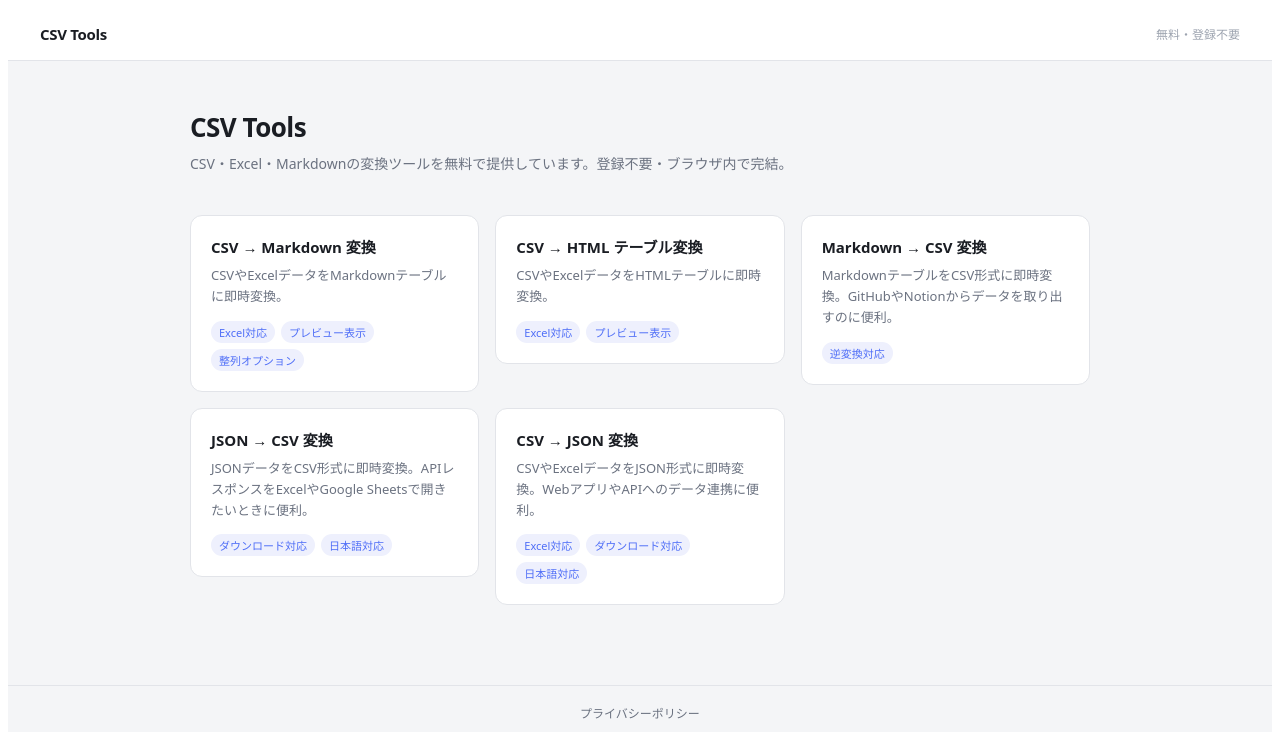
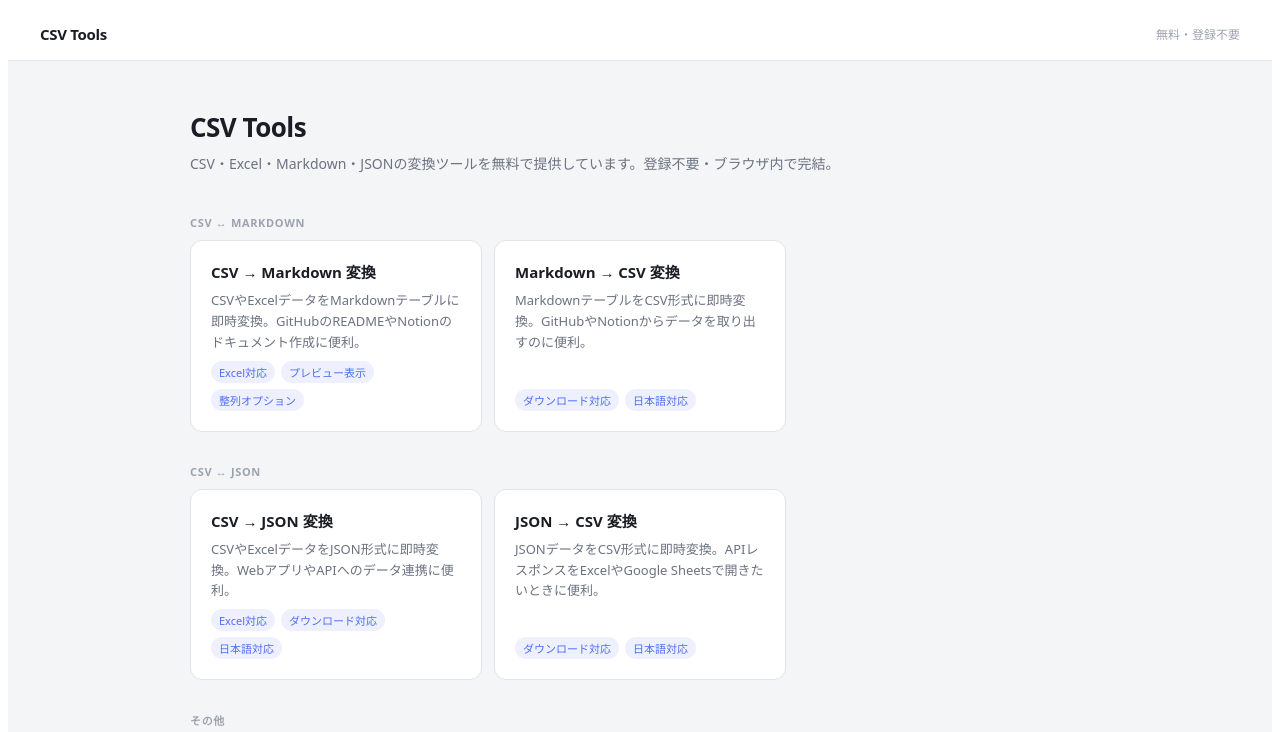
Before and after one commit to KouEgg/csv-to-markdown, a Next.js app: page / in a window 1280 px wide. Shown: the top 732 px of the page. Built offline with nearby package versions, Linux system fonts and the light colour scheme.

Commit message:
adjust top page

```diff
--- a/app/page.js
+++ b/app/page.js
@@ -3,27 +3,35 @@ import Link from "next/link";
 export const metadata = {
   title: "CSV Tools | 無料オンライン変換ツール集",
   description:
-    "CSV・Excel・Markdownの変換ツールを無料で提供しています。登録不要・ブラウザ内で完結。",
+    "CSV・Excel・Markdown・JSONの変換ツールを無料で提供しています。登録不要・ブラウザ内で完結。",
 };
 
-const tools = [
+const sections = [
+  {
+    label: "CSV ↔ Markdown",
+    tools: [
       {
         href: "/csv-to-markdown",
         title: "CSV → Markdown 変換",
-    description: "CSVやExcelデータをMarkdownテーブルに即時変換。",
+        description: "CSVやExcelデータをMarkdownテーブルに即時変換。GitHubのREADMEやNotionのドキュメント作成に便利。",
         badges: ["Excel対応", "プレビュー表示", "整列オプション"],
-  },
-  {
-    href: "/csv-to-html",
-    title: "CSV → HTML テーブル変換",
-    description: "CSVやExcelデータをHTMLテーブルに即時変換。",
-    badges: ["Excel対応", "プレビュー表示"],
       },
       {
         href: "/markdown-to-csv",
         title: "Markdown → CSV 変換",
         description: "MarkdownテーブルをCSV形式に即時変換。GitHubやNotionからデータを取り出すのに便利。",
-    badges: ["逆変換対応"],
+        badges: ["ダウンロード対応", "日本語対応"],
+      },
+    ],
+  },
+  {
+    label: "CSV ↔ JSON",
+    tools: [
+      {
+        href: "/csv-to-json",
+        title: "CSV → JSON 変換",
+        description: "CSVやExcelデータをJSON形式に即時変換。WebアプリやAPIへのデータ連携に便利。",
+        badges: ["Excel対応", "ダウンロード対応", "日本語対応"],
       },
       {
         href: "/json-to-csv",
@@ -31,11 +39,18 @@ const tools = [
         description: "JSONデータをCSV形式に即時変換。APIレスポンスをExcelやGoogle Sheetsで開きたいときに便利。",
         badges: ["ダウンロード対応", "日本語対応"],
       },
+    ],
+  },
   {
-    href: "/csv-to-json",
-    title: "CSV → JSON 変換",
-    description: "CSVやExcelデータをJSON形式に即時変換。WebアプリやAPIへのデータ連携に便利。",
-    badges: ["Excel対応", "ダウンロード対応", "日本語対応"],
+    label: "その他",
+    tools: [
+      {
+        href: "/csv-to-html",
+        title: "CSV → HTML テーブル変換",
+        description: "CSVやExcelデータをHTMLテーブルに即時変換。Webページへの埋め込みに便利。",
+        badges: ["Excel対応", "プレビュー表示"],
+      },
+    ],
   },
 ];
 
@@ -43,7 +58,6 @@ export default function Home() {
   return (
     <div style={{ minHeight: "100vh", background: "#f4f5f7", fontFamily: "system-ui, sans-serif" }}>
 
-      {/* ナビゲーションバー */}
       <header style={{ background: "#fff", borderBottom: "1px solid #e2e4e9", padding: "0 32px", height: "52px", display: "flex", alignItems: "center", justifyContent: "space-between" }}>
         <span style={{ fontSize: "15px", fontWeight: 700, color: "#1a1d23", letterSpacing: "-0.02em" }}>
           CSV Tools
@@ -53,32 +67,33 @@ export default function Home() {
 
       <main style={{ maxWidth: "900px", margin: "0 auto", padding: "48px 24px 80px" }}>
 
-        {/* タイトル */}
         <div style={{ marginBottom: "40px" }}>
           <h1 style={{ fontSize: "26px", fontWeight: 700, color: "#1a1d23", margin: "0 0 8px", letterSpacing: "-0.02em" }}>
             CSV Tools
           </h1>
           <p style={{ fontSize: "14px", color: "#6b7280", margin: 0, lineHeight: 1.6 }}>
-            CSV・Excel・Markdownの変換ツールを無料で提供しています。登録不要・ブラウザ内で完結。
+            CSV・Excel・Markdown・JSONの変換ツールを無料で提供しています。登録不要・ブラウザ内で完結。
           </p>
         </div>
 
-        {/* ツール一覧 */}
-        <div style={{ display: "grid", gridTemplateColumns: "repeat(auto-fill, minmax(280px, 1fr))", gap: "16px" }}>
-          {tools.map((tool) => (
-            <Link
-              key={tool.href}
-              href={tool.href}
-              style={{ textDecoration: "none" }}
-            >
+        <div style={{ display: "flex", flexDirection: "column", gap: "32px" }}>
+          {sections.map((section) => (
+            <div key={section.label}>
+              <p style={{ fontSize: "11px", fontWeight: 600, color: "#9ca3af", letterSpacing: "0.06em", textTransform: "uppercase", margin: "0 0 10px" }}>
+                {section.label}
+              </p>
+              <div style={{ display: "grid", gridTemplateColumns: "repeat(auto-fill, minmax(280px, 1fr))", gap: "12px" }}>
+                {section.tools.map((tool) => (
+                  <Link key={tool.href} href={tool.href} style={{ textDecoration: "none" }}>
                     <div className="tool-card" style={{
                       background: "#fff", border: "0.5px solid #e2e4e9", borderRadius: "12px",
                       padding: "20px", cursor: "pointer", transition: "border-color 0.15s",
+                      display: "flex", flexDirection: "column", gap: "8px", height: "100%", boxSizing: "border-box",
                     }}>
-                <h2 style={{ fontSize: "15px", fontWeight: 700, color: "#1a1d23", margin: "0 0 8px" }}>
+                      <h2 style={{ fontSize: "15px", fontWeight: 700, color: "#1a1d23", margin: 0 }}>
                         {tool.title}
                       </h2>
-                <p style={{ fontSize: "13px", color: "#6b7280", margin: "0 0 14px", lineHeight: 1.6 }}>
+                      <p style={{ fontSize: "13px", color: "#6b7280", margin: 0, lineHeight: 1.6, flex: 1 }}>
                         {tool.description}
                       </p>
                       <div style={{ display: "flex", flexWrap: "wrap", gap: "6px" }}>
@@ -92,10 +107,12 @@ export default function Home() {
                   </Link>
                 ))}
               </div>
+            </div>
+          ))}
+        </div>
 
       </main>
 
-      {/* フッター */}
       <footer style={{ borderTop: "0.5px solid #e2e4e9", padding: "18px 32px", textAlign: "center", display: "flex", flexDirection: "column", gap: "8px", alignItems: "center" }}>
         <div style={{ display: "flex", gap: "16px", alignItems: "center" }}>
           <a href="/privacy" style={{ fontSize: "12px", color: "#6b7280", textDecoration: "none" }}>
```
Lines whose indentation alone changed are shown as unchanged.
